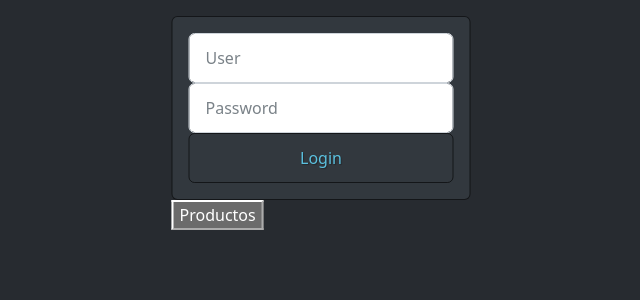
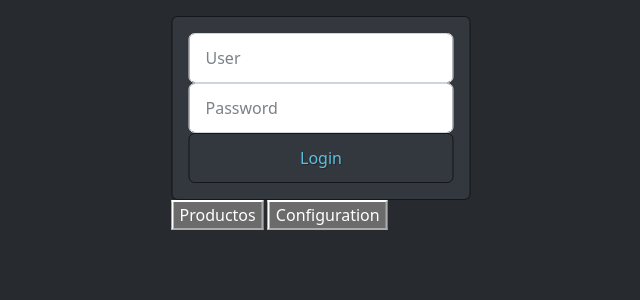
Before and after one commit to ERPDAM2/ERP-DAM2, a Flask app: page / in a window 1280 px wide. Shown: the part 277-577 px from the top of the page, without its empty margins (319-959 px from the left). Run offline with Flask 2, Linux system fonts and the light colour scheme; some libraries are stand-ins or nearby versions.

Commit message:
Added Configuration to Index

```diff
--- a/View/index.py
+++ b/View/index.py
@@ -19,5 +19,9 @@ def validator():
 def productos():
     return render_template('productos.html', productos = productosPlaceholder)
 
+@index.route('/configuration')
+def configuration():
+    return render_template('configuration.html')
+
 if __name__ == '__main__':
     index.run(port = 3000, debug = True)
--- a/View/templates/index.html
+++ b/View/templates/index.html
@@ -15,5 +15,6 @@
       </form>
     </div>
     <button onclick="window.location.href = '/productos'">Productos</button>
+    <button onclick="window.location.href = '/configuration'">Configuration</button>
   </div>
 {% endblock %}
```
